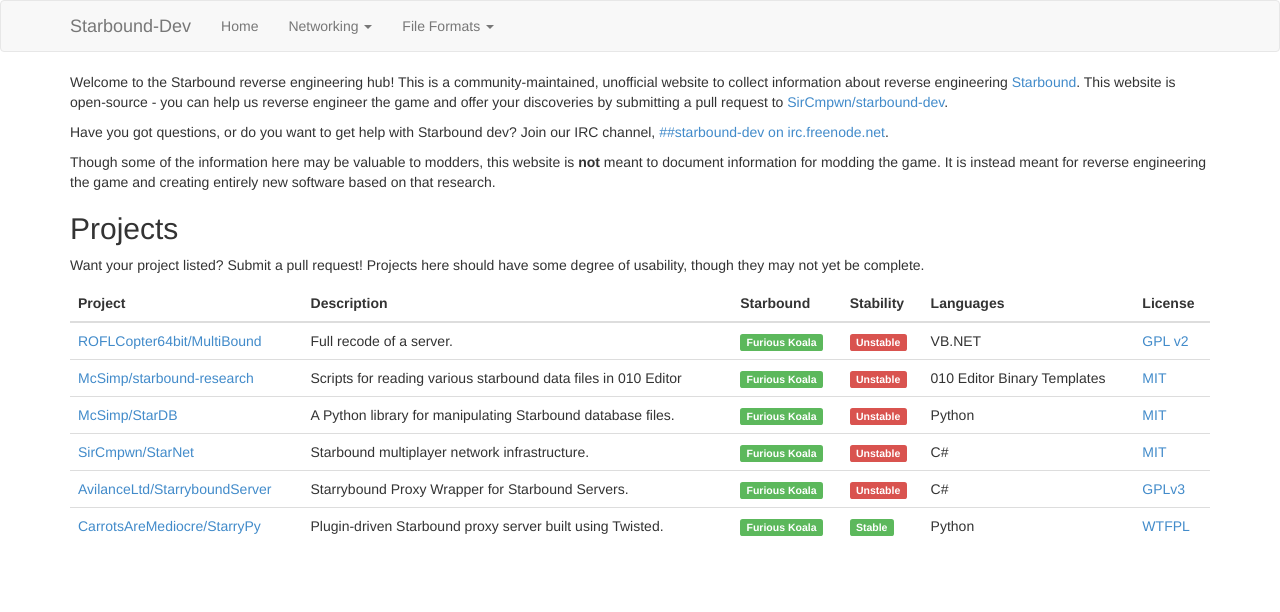
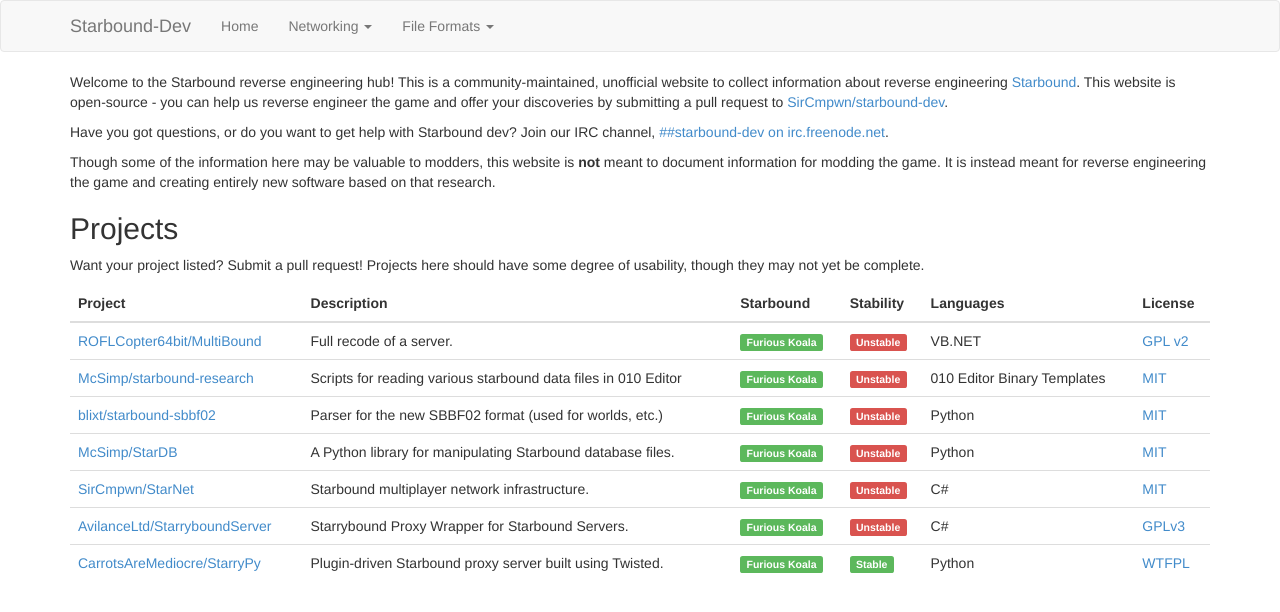
Before and after one commit to ddevault/starbound-dev, a Jekyll site: the page built from index.md, in a window 1280 px wide. Shown: the top 612 px of the page. Built offline with Jekyll 4.4.1, drawn with Linux system fonts in a browser that asks for light colours; Markdown is read by kramdown in place of the engine named in the settings.

Commit message:
Add starbound-sbbf02

```diff
--- a/index.md
+++ b/index.md
@@ -54,6 +54,14 @@ yet be complete.
             <td>010 Editor Binary Templates</td>
             <td><a target="_blank" href="https://github.com/McSimp/starbound-research/blob/master/LICENSE">MIT</a></td>
         </tr>
+        <tr> <!-- starbound-sbbf02 -->
+            <td><a target="_blank" href="https://github.com/blixt/starbound-sbbf02">blixt/starbound-sbbf02</a></td>
+            <td>Parser for the new SBBF02 format (used for worlds, etc.)</td>
+            <td><span class="label label-success">Furious Koala</span></td>
+            <td><span class="label label-danger">Unstable</span></td>
+            <td>Python</td>
+            <td><a target="_blank" href="https://github.com/blixt/starbound-sbbf02/blob/master/LICENSE">MIT</a></td>
+        </tr>
         <tr> <!-- StarDB -->
             <td><a target="_blank" href="https://github.com/McSimp/StarDB">McSimp/StarDB</a></td>
             <td>A Python library for manipulating Starbound database files.</td>
```
